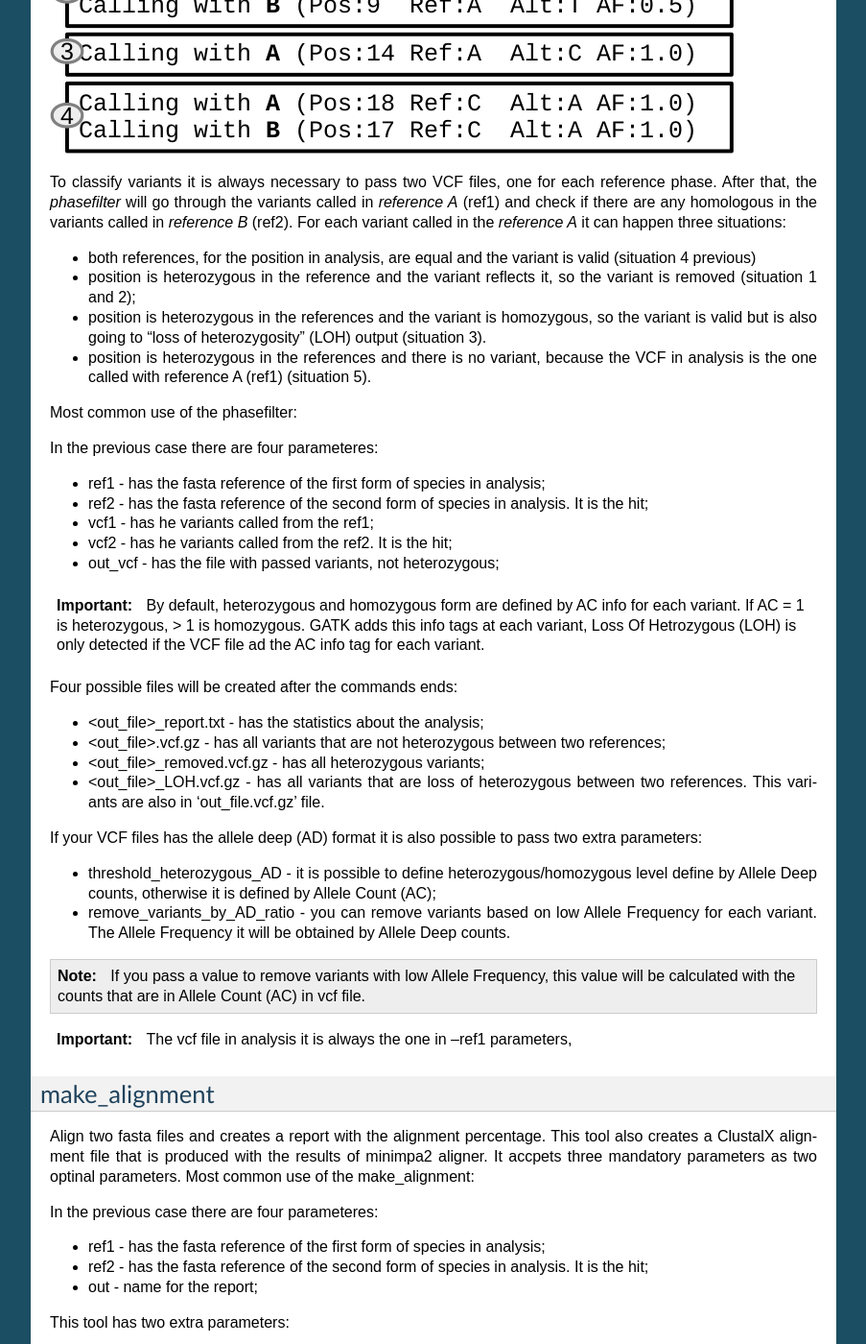
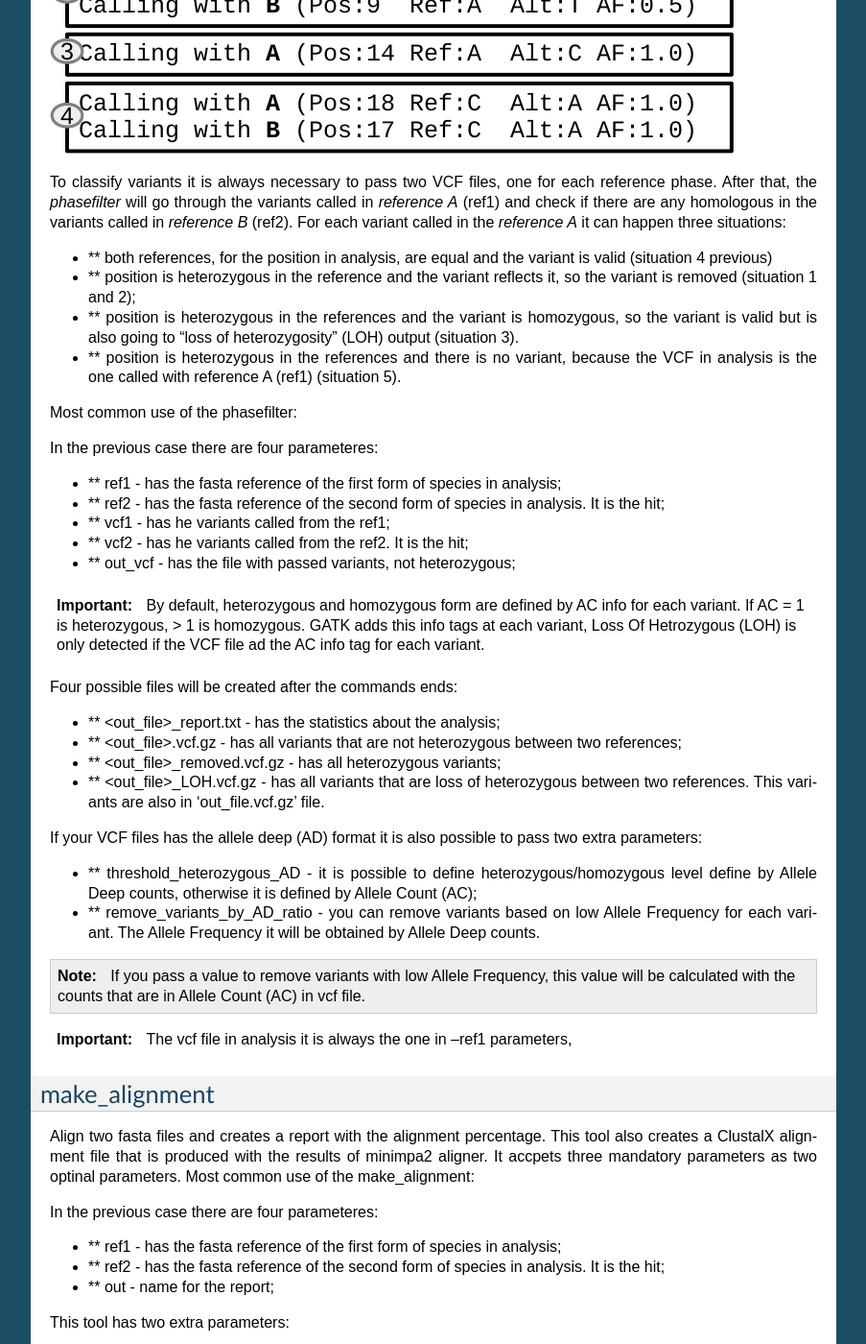
Before and after one commit to ibigen/PHASEfilter, a Sphinx documentation site: the page built from docs/how_to_use.rst, in a window 1280 px wide and 1400 px high, scrolled down 664 px. Shown: the whole window at 96% size, without its empty margins (198-1101 px from the left). Built offline with Sphinx 7.4.7, drawn with Linux system fonts in a browser that asks for light colours; formulas are drawn with MathJax 3; some of the changed text lies outside the part shown.

Commit message:
[add] improve documentation

```diff
--- a/docs/change_log.rst
+++ b/docs/change_log.rst
@@ -11,11 +11,11 @@ September 16, 2021
 
 Add all documentation to the project
 
-- Change command line frm make_alignment to make_alignment;
+- ** Change command line frm make_alignment to make_alignment;
 
 July 1, 2021
 ............
 
 First launch of PHASEfilter, Version 0.2.0.
 
-- Four command lines available: 1) best_alignment; 2) phasefilter; 3) reference_statistics; 4) synchronize_genomes
+- ** Four command lines available: 1) best_alignment; 2) phasefilter; 3) reference_statistics; 4) synchronize_genomes
--- a/docs/how_to_use.rst
+++ b/docs/how_to_use.rst
@@ -14,10 +14,10 @@ With this tool it is possible to indentify heterozygous and loss of heterozygoty
 
 To classify variants it is always necessary to pass two VCF files, one for each reference phase. After that, the *phasefilter* will go through the variants called in *reference A* (ref1) and check if there are any homologous in the variants called in *reference B* (ref2). For each variant called in the *reference A* it can happen three situations:
 
-* both references, for the position in analysis, are equal and the variant is valid (situation 4 previous)
-* position is heterozygous in the reference and the variant reflects it, so the variant is removed (situation 1 and 2);
-* position is heterozygous in the references and the variant is homozygous, so the variant is valid but is also going to “loss of heterozygosity” (LOH) output (situation 3).
-* position is heterozygous in the references and there is no variant, because the VCF in analysis is the one called with reference A (ref1) (situation 5).
+- ** both references, for the position in analysis, are equal and the variant is valid (situation 4 previous)
+- ** position is heterozygous in the reference and the variant reflects it, so the variant is removed (situation 1 and 2);
+- ** position is heterozygous in the references and the variant is homozygous, so the variant is valid but is also going to “loss of heterozygosity” (LOH) output (situation 3).
+- ** position is heterozygous in the references and there is no variant, because the VCF in analysis is the one called with reference A (ref1) (situation 5).
 
 Most common use of the phasefilter:
 
@@ -27,11 +27,11 @@ Most common use of the phasefilter:
 
 In the previous case there are four parameteres:
 
-* ref1 - has the fasta reference of the first form of species in analysis;
-* ref2 - has the fasta reference of the second form of species in analysis. It is the hit;
-* vcf1 - has he variants called from the ref1;
-* vcf2 - has he variants called from the ref2. It is the hit;
-* out_vcf - has the file with passed variants, not heterozygous;
+- ** ref1 - has the fasta reference of the first form of species in analysis;
+- ** ref2 - has the fasta reference of the second form of species in analysis. It is the hit;
+- ** vcf1 - has he variants called from the ref1;
+- ** vcf2 - has he variants called from the ref2. It is the hit;
+- ** out_vcf - has the file with passed variants, not heterozygous;
 
 .. important::
    By default, heterozygous and homozygous form are defined by AC info for each variant. If AC = 1 is heterozygous, > 1 is homozygous. GATK adds this info tags at each variant,
@@ -39,16 +39,16 @@ In the previous case there are four parameteres:
 
 Four possible files will be created after the commands ends:
 
-* <out_file>_report.txt - has the statistics about the analysis;
-* <out_file>.vcf.gz - has all variants that are not heterozygous between two references;
-* <out_file>_removed.vcf.gz - has all heterozygous variants;
-* <out_file>_LOH.vcf.gz - has all variants that are loss of heterozygous between two references. This variants are also in 'out_file.vcf.gz' file.
+- ** <out_file>_report.txt - has the statistics about the analysis;
+- ** <out_file>.vcf.gz - has all variants that are not heterozygous between two references;
+- ** <out_file>_removed.vcf.gz - has all heterozygous variants;
+- ** <out_file>_LOH.vcf.gz - has all variants that are loss of heterozygous between two references. This variants are also in 'out_file.vcf.gz' file.
 
 
 If your VCF files has the allele deep (AD) format it is also possible to pass two extra parameters:
 
-* threshold_heterozygous_AD - it is possible to define heterozygous/homozygous level define by Allele Deep counts, otherwise it is defined by Allele Count (AC);
-* remove_variants_by_AD_ratio - you can remove variants based on low Allele Frequency for each variant. The Allele Frequency it will be obtained by Allele Deep counts.
+- ** threshold_heterozygous_AD - it is possible to define heterozygous/homozygous level define by Allele Deep counts, otherwise it is defined by Allele Count (AC);
+- ** remove_variants_by_AD_ratio - you can remove variants based on low Allele Frequency for each variant. The Allele Frequency it will be obtained by Allele Deep counts.
 
 .. code-block:: shell
    ## other possibility
@@ -75,14 +75,14 @@ Most common use of the make_alignment:
 
 In the previous case there are four parameteres:
 
-* ref1 - has the fasta reference of the first form of species in analysis;
-* ref2 - has the fasta reference of the second form of species in analysis. It is the hit;
-* out - name for the report;
+- ** ref1 - has the fasta reference of the first form of species in analysis;
+- ** ref2 - has the fasta reference of the second form of species in analysis. It is the hit;
+- ** out - name for the report;
 
 This tool has two extra parameters:
 
-* pass_chr - name or names of chromossomes to pass. Can be more than one separated by comma. It is the prefix of the chromossome that is necessary to pass;
-* out_alignment - folder name where an alignment will be save. It has ClustalX format.
+- ** pass_chr - name or names of chromossomes to pass. Can be more than one separated by comma. It is the prefix of the chromossome that is necessary to pass;
+- ** out_alignment - folder name where an alignment will be save. It has ClustalX format.
 
 .. code-block:: shell
    $ make_alignment --help
@@ -103,8 +103,8 @@ Most common use of the reference_statistics:
 
 In the previous case there are four parameteres:
 
-* ref - fasta file has sequences;
-* out - report name where will be saved the statistics;
+- ** ref - fasta file has sequences;
+- ** out - report name where will be saved the statistics;
 
 synchronize_genomes
 +++++++++++++++++++
@@ -118,14 +118,14 @@ Most common use of the synchronize_genomes:
 
 In the previous case there are four parameteres:
 
-* ref1 - has the fasta reference of the first form of species in analysis;
-* ref2 - has the fasta reference of the second form of species in analysis. It is the hit;
-* gff - has he variants called from the ref1;
-* out - has the file with passed variants, not heterozygous;
+- ** ref1 - has the fasta reference of the first form of species in analysis;
+- ** ref2 - has the fasta reference of the second form of species in analysis. It is the hit;
+- ** gff - has he variants called from the ref1;
+- ** out - has the file with passed variants, not heterozygous;
 
 This tool has one extra parameter:
 
-* pass_chr - name or names of chromossomes to pass. Can be more than one separated by comma. It is the prefix of the chromossome that is necessary to pass;
+- ** pass_chr - name or names of chromossomes to pass. Can be more than one separated by comma. It is the prefix of the chromossome that is necessary to pass;
 
 .. code-block:: shell
    $ synchronize_genomes --ref1 S288C_reference_chr_names_cleaned.fna --ref2 S01.assembly.final.fa --vcf S01.TE.vcf --out result.vcf --pass_chr chrmt
```
Also changed, not shown: docs/index.rst (+4 -4 lines), docs/install.rst (+5 -5 lines), docs/introduction.rst (+4 -4 lines).
